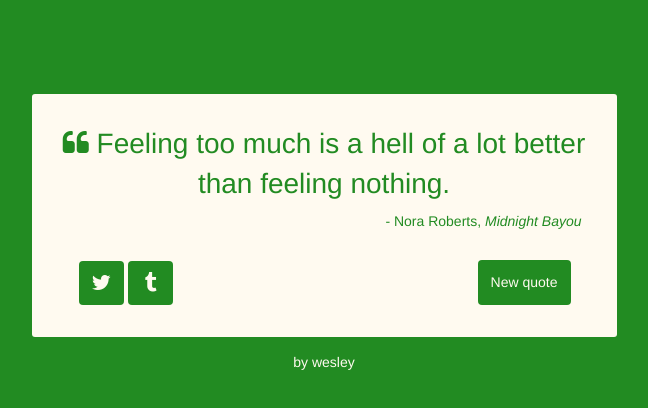
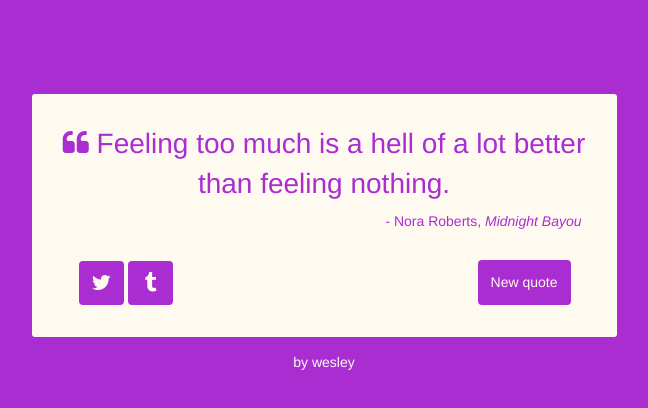
Before and after one commit to wesley-is-coding/quote-generator, a plain HTML site: page index.html in a window 1280 px wide. Shown: the whole page, without its empty margins (316-964 px from the left). Drawn offline with nearby package versions, Linux system fonts and the light colour scheme.

Commit message:
updated color generator and tumblr link

```diff
--- a/index.html
+++ b/index.html
@@ -20,7 +20,7 @@
             <div class='btn-toolbar' role='toolbar'>
                 <div id='social'>
                 <a class='btn' name='changeBack' id='twit' href='https://twitter.com/intent/tweet/?text=' data-size='large' target='_blank' title='Tweet this!'><i class='fa fa-twitter'></i></a>
-                <a class='btn' name='changeBack' target="_blank"><i class='fa fa-tumblr' style="color:floralwhite;"></i></a>
+                <a class='btn' name='changeBack' target="_blank" href='http://www.tumblr.com/share/link?url=http://wesleyhasaweb.site/quote-generator'><i class='fa fa-tumblr' style="color:floralwhite;"></i></a>
                 </div>
                 <button type="button" class="btn" id='quotebutton' onclick="change(), newQuote(stoic)" name='changeBack'>New quote</button>
             </div>
--- a/scripts/script.js
+++ b/scripts/script.js
@@ -10,36 +10,8 @@ function change() {
   document.getElementsByName('changeCol')[0].style.color = newColor
 }
 
-var colorList = [
-  'firebrick',
-  'plum',
-  'rosybrown',
-  'royalblue',
-  'saddlebrown',
-  'navyblue',
-  'olivedrab',
-  'orangered',
-  'goldenrod',
-  'cadetblue',
-  'lightgreen',
-  'seagreen',
-  'darkolivegreen',
-  'darkorchid',
-  'darkred',
-  'darkgray',
-  'lightslategray',
-  'tomato',
-  'midnightblue',
-  'forestgreen',
-  'maroon',
-  'deeppink',
-  'darkviolet',
-  'navajowhite',
-  'turquoise'
-]
-
 function randomColor() {
-  return colorList[Math.floor(Math.random() * colorList.length)]
+  return "hsl(" + Math.random() * 360 + ",65%,50%)"
 }
 
 function newQuote(arr) {
@@ -58,7 +30,6 @@ function newQuote(arr) {
     }
 }
 
-
 $('#quotebutton').on('click', function() {
   $('p').hide().delay(1000).fadeIn(1500);
   $('h5').hide().delay(1000).fadeIn(1500);
```
